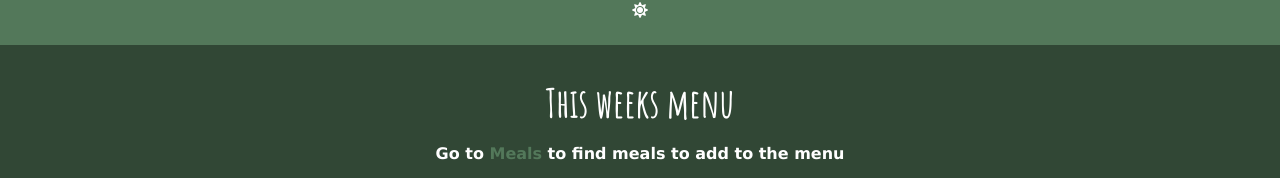
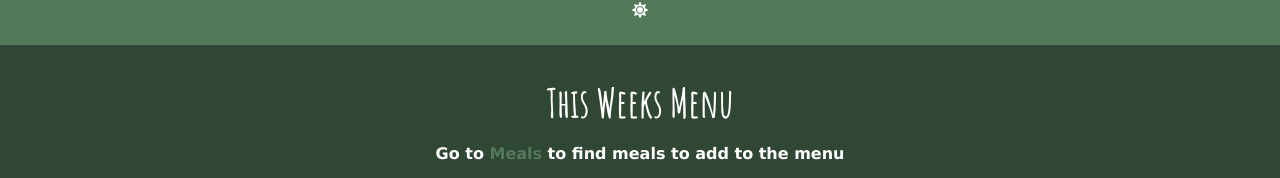
Before and after one commit to johanssonfridamaria/meals-of-the-week-app, a Vue app: page / in a window 1280 px wide. Shown: the part 125-303 px from the top of the page. Built offline with nearby package versions, Linux system fonts and the light colour scheme.

Commit message:
changed h1

```diff
--- a/src/views/ThisWeeksMenu.vue
+++ b/src/views/ThisWeeksMenu.vue
@@ -1,6 +1,6 @@
 <template>
   <div class="d-flex menu-container column">
-    <h1 class="mb-1 text-center">This weeks menu</h1>
+    <h1 class="mb-1 text-center">This Weeks Menu</h1>
     <div class="card d-flex column">
        <h3 class="text-center">Go to <router-link class="link" :class="{'text-dark': isDarkTheme }" to="/meals">
        Meals
```
